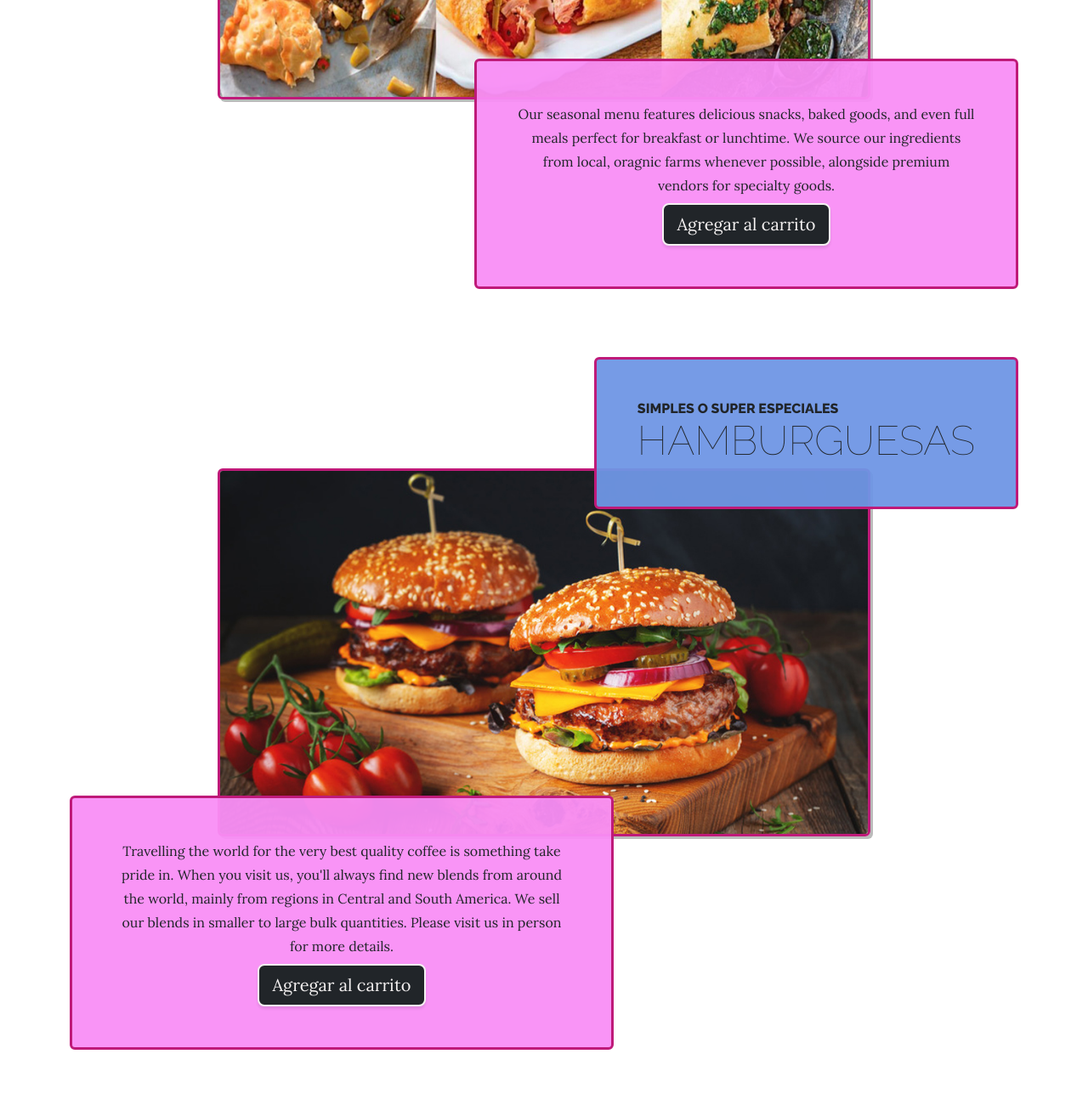
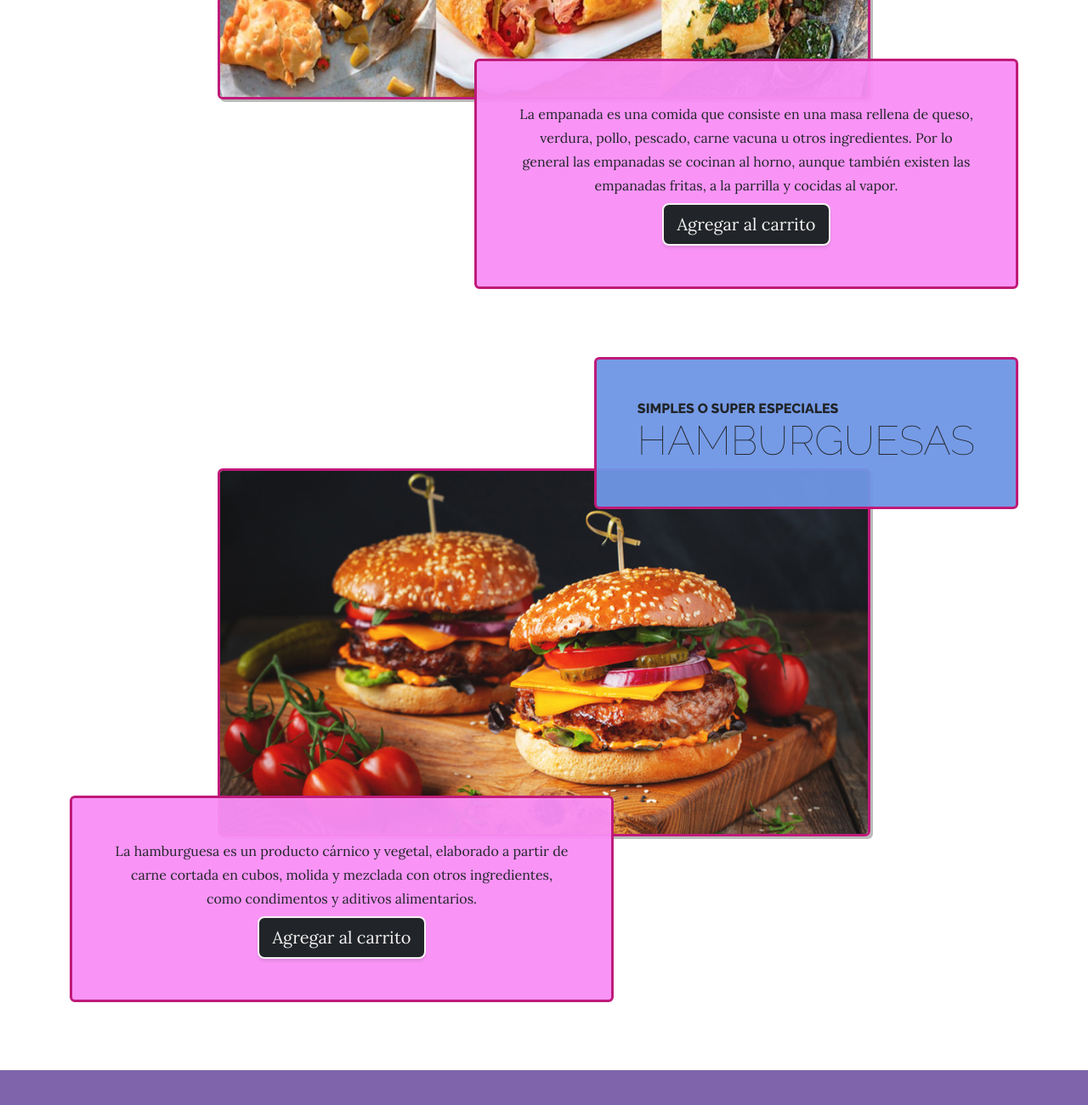
Before and after one commit to Delusionmik/Proyecto-2, a plain HTML site: page products.html in a window 1280 px wide. Shown: the part 2000-3300 px from the top of the page at 85% size. Drawn offline with nearby package versions, Linux system fonts and the light colour scheme.

Commit message:
Update products.html

```diff
--- a/products.html
+++ b/products.html
@@ -69,7 +69,8 @@
                     </div>
                     <img class="product-item-img mx-auto d-flex rounded img-fluid mb-3 mb-lg-0 imgIntro" src="assets/img/products-02.jpg" alt="..." />
                     <div class="product-item-description d-flex ms-auto">
-                        <div class="bg-faded p-5 rounded centradoPadre divGeneral2"><p class="mb-0">Our seasonal menu features delicious snacks, baked goods, and even full meals perfect for breakfast or lunchtime. We source our ingredients from local, oragnic farms whenever possible, alongside premium vendors for specialty goods.</p>
+                        <div class="bg-faded p-5 rounded centradoPadre divGeneral2"><p class="mb-0">La empanada es una comida que consiste en una masa rellena de queso, verdura, pollo, pescado, carne vacuna u otros ingredientes. Por lo general las empanadas se cocinan al horno, aunque también existen las empanadas fritas, a la parrilla y cocidas al vapor.
+                        </p>
                             <div class="intro-button mx-auto"><a class="btn btn-primary btn-lg botoncitoCarro" href="carrito.html">Agregar al carrito</a></div>
                         </div>
                     </div>
@@ -89,7 +90,7 @@
                     </div>
                     <img class="product-item-img mx-auto d-flex rounded img-fluid mb-3 mb-lg-0 imgIntro" src="assets/img/products-03.jpg" alt="..." />
                     <div class="product-item-description d-flex me-auto">
-                        <div class="bg-faded p-5 rounded centradoPadre divGeneral2"><p class="mb-0">Travelling the world for the very best quality coffee is something take pride in. When you visit us, you'll always find new blends from around the world, mainly from regions in Central and South America. We sell our blends in smaller to large bulk quantities. Please visit us in person for more details.</p>
+                        <div class="bg-faded p-5 rounded centradoPadre divGeneral2"><p class="mb-0">La hamburguesa es un producto cárnico y vegetal, elaborado a partir de carne cortada en cubos, molida y mezclada con otros ingredientes, como condimentos y aditivos alimentarios.</p>
                             <div class="intro-button mx-auto"><a class="btn btn-primary btn-lg botoncitoCarro" href="carrito.html">Agregar al carrito</a></div>
                         </div>
                     </div>
```
